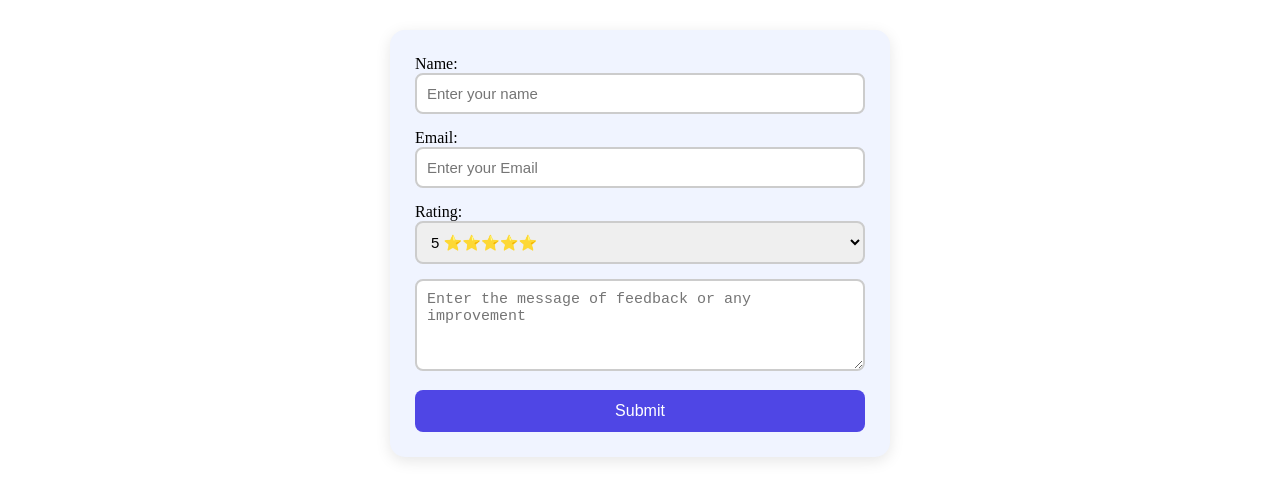
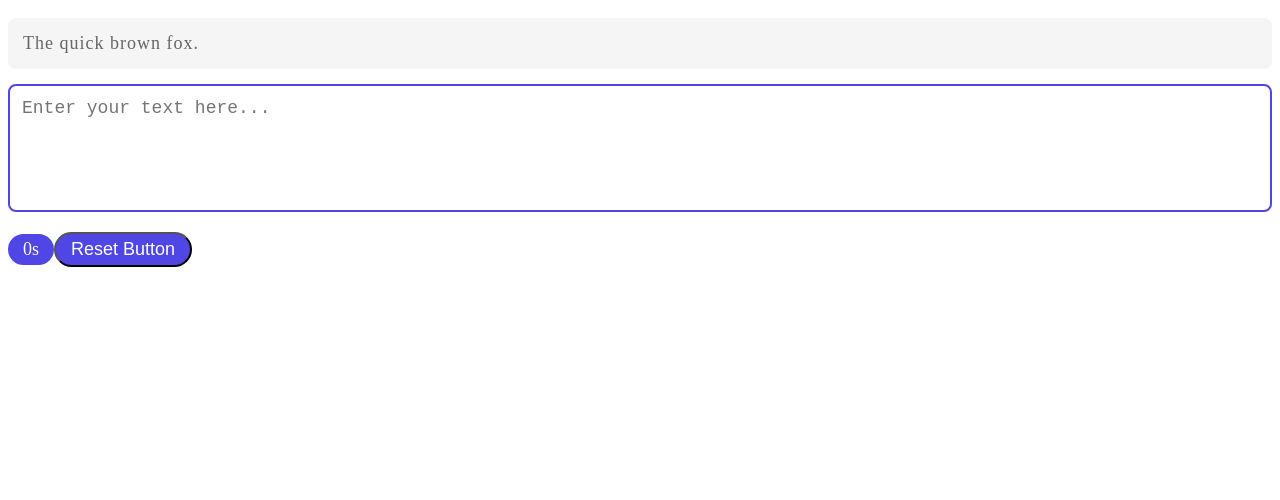
Before and after one commit to RadhikaKapoor383/React-Codes, a React (Vite) app: page / in a window 1280 px wide. Shown: the top 500 px of the page. Built offline with nearby package versions, Linux system fonts and the light colour scheme.

Commit message:
component done

```diff
--- a/src/TypingSpeedTester.jsx
+++ b/src/TypingSpeedTester.jsx
@@ -1,6 +1,6 @@
 import { useState, useEffect } from "react";
 function TypingTest() {
-    const [targetText] = "The quick brown fox.";
+    const targetText = "The quick brown fox.";
     const [typed, setTyped] = useState("");
     const [timer, setTimer] = useState(0);
     const [isRunning, setIsRunning] = useState(false);
@@ -15,23 +15,28 @@ function TypingTest() {
 
         return () => clearInterval(interval);
     }, [isRunning]);
+
     function handleTyping(e) {
         const value = e.target.value;
         setTyped(value);
 
-        if (value.length === 1) {
+        if (!isRunning && value.length > 0) {
             setIsRunning(true);
         }
-        if (typed === targetText) {
+
+        if (value === targetText) {
             setIsRunning(false);
             setFinish(true);
+        } else {
+            setFinish(false);
         }
     }
-    const accuracy = typed.split("").filter(
+
+    const accuracyMatch = typed.split("").filter(
         (char, i) => char === targetText[i]
     ).length;
-    const accuracyParcent = typed.length > 0
-        ? Math.rount((accuracy / target.length) * 100)
+    const accuracyPercent = typed.length > 0
+        ? Math.round((accuracyMatch / targetText.length) * 100)
         : 0;
 
     function handleReset() {
@@ -48,7 +53,32 @@ function TypingTest() {
                 fontSize: "18px", letterSpacing: "1px",
                 marginBottom: "15px", color: "#666"
             }}>{targetText}</p>
-            <textarea></textarea>
+            <textarea placeholder="Enter your text here..." onChange={handleTyping}
+                name="message" rows={5} value={typed}
+                style={{
+                    width: "100%", padding: "12px",
+                    fontSize: "18px", borderRadius: "8px",
+                    border: "2px solid #4F46E5",
+                    boxSizing: "border-box", resize: "none"
+                }} />
+            <p style={{
+                display: "inline-block",
+                backgroundColor: "#4F46E5", color: "white",
+                padding: "5px 15px", borderRadius: "20px",
+                fontSize: "18px", marginBottom: "15px"
+            }}>{timer}s</p>
+            {finished && <p style={{
+                padding: "15px", borderRadius: "8px",
+                fontSize: "18px", letterSpacing: "1px",
+                marginBottom: "15px", color: "#666"
+            }}>Done! ⏱️ {timer} seconds <br /> Accuracy % {accuracyPercent}</p>}
+            <button style={{
+                display: "inline-block",
+                backgroundColor: "#4F46E5", color: "white",
+                padding: "5px 15px", borderRadius: "20px",
+                fontSize: "18px", marginBottom: "15px", cursor: "pointer"
+            }} onClick={handleReset}>Reset Button</button>
         </div>
     )
 }
+export default TypingTest;
--- a/src/main.jsx
+++ b/src/main.jsx
@@ -2,10 +2,11 @@ import { createRoot } from 'react-dom/client';
 import TrafficLight from './Traffic-LightApp.jsx';
 import TipCalculator from './TipCalculator.jsx';
 import App from './FeedbackForm.jsx'
+import TypingTest from './TypingSpeedTester.jsx';
 
 
 createRoot(document.getElementById('root')).render(
   <div>
-    <App />
+    <TypingTest />
   </div>
 );
```
